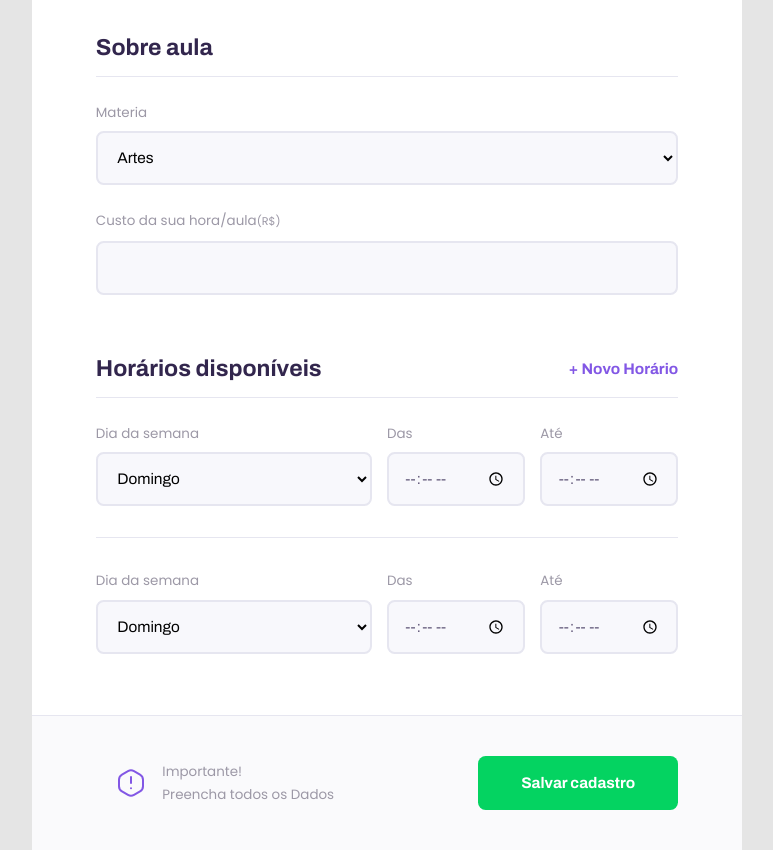
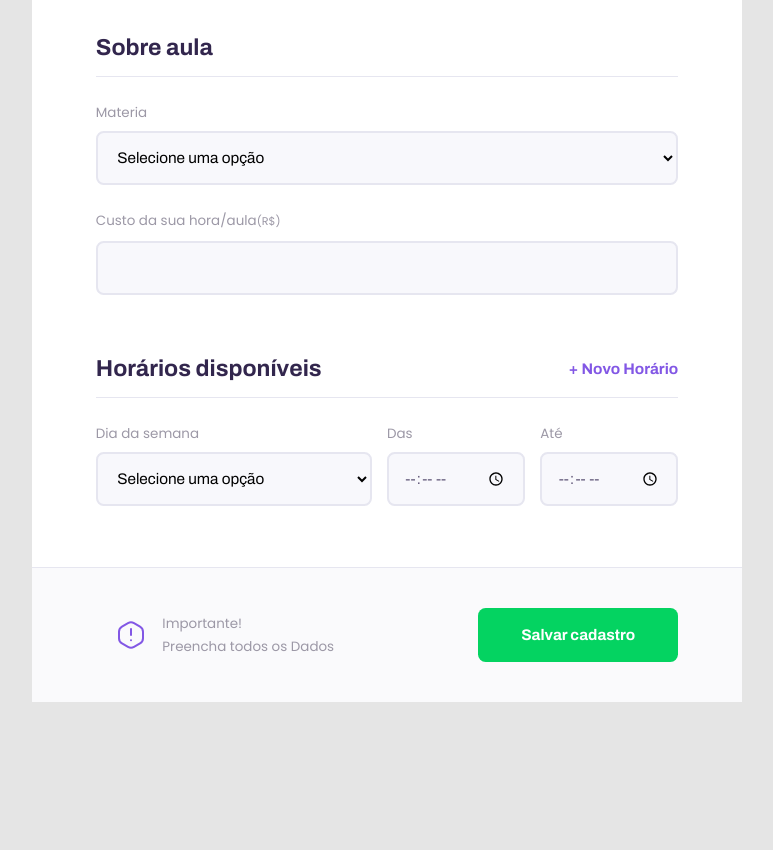
Before and after one commit to cbsilva/proffy, a plain HTML site: page give-classes.html in a window 1280 px wide. Shown: the part 980-1830 px from the top of the page, without its empty margins (253-1026 px from the left). After the commit the page ends 1682 px from the top, so only its background shows below. Drawn offline with Linux system fonts and the light colour scheme; a script that the page names is missing.

Commit message:
finish second class

```diff
--- a/give-classes.html
+++ b/give-classes.html
@@ -58,7 +58,7 @@
                     <div class="select-block">
                         <label for="subject">Materia</label>
                         <select name="subject" id="subject">
-                            <option value="" disabled="" hidden="">Selecione uma opção</option>
+                            <option value="">Selecione uma opção</option>
                             <option value="1">Artes</option>
                             <option value="2">Biologia</option>
                             <option value="3">Ciências</option>
@@ -74,7 +74,7 @@
 
                     <div class="input-block">
                         <label for="cost">Custo da sua hora/aula<small>(R$)</small></label>
-                        <input type="number" name="cost" id="cost">
+                        <input type="number" name="cost" id="cost" required>
                     </div>
                 </fieldset>
 
@@ -88,7 +88,7 @@
                         <div class="select-block">
                             <label for="weekday">Dia da semana</label>
                             <select name="weekday[]">
-                                <option value="" disabled="" hidden="">Selecione uma opção</option>
+                                <option value="">Selecione uma opção</option>
                                 <option value="0">Domingo</option>
                                 <option value="1">Segunda-feira</option>
                                 <option value="2">Terça-feira</option>
@@ -110,33 +110,7 @@
                         </div>
 
                     </div>
-                    <div class="schedule-item">
 
-                        <div class="select-block">
-                            <label for="weekday">Dia da semana</label>
-                            <select name="weekday[]">
-                                <option value="" disabled="" hidden="">Selecione uma opção</option>
-                                <option value="0">Domingo</option>
-                                <option value="1">Segunda-feira</option>
-                                <option value="2">Terça-feira</option>
-                                <option value="3">Quarta-feira</option>
-                                <option value="4">Quinta-feira</option>
-                                <option value="5">Sexta-feira</option>
-                                <option value="6">Sábado</option>
-                            </select>
-                        </div>
-
-                        <div class="input-block">
-                            <label for="time_from">Das</label>
-                            <input type="time" name="time_from[]" required>
-                        </div>
-
-                        <div class="input-block">
-                            <label for="time_to">Até</label>
-                            <input type="time" name="time_to[]" required>
-                        </div>
-
-                    </div>
                 </fieldset>
             </form>
             <footer>
--- /dev/null
+++ b/javascript/addField.js
@@ -0,0 +1,31 @@
+// Procurar o botao
+document.querySelector('#add-time')
+        .addEventListener('click', cloneField);
+// Clicar no botao
+
+// Executar uma acao
+function cloneField() {
+
+    // Duplicar os campos
+    // retorna uma copia de todos os elementos do .schedule-item
+    const newFieldContainer = document.querySelector('.schedule-item').cloneNode(true)
+
+    // pegar os campos do formulario
+    const fields = newFieldContainer.querySelectorAll('input')
+
+    // para cada campo limpar
+    fields.forEach(function(field) {
+
+        // pega o field do momento e limpa ele
+        field.value = ""
+
+    })
+
+
+    //colocar aonde ???
+    document.querySelector('#schedule-items').appendChild(newFieldContainer)
+
+}
+    // Duplicar o campos
+
+    // Colocar na página
```
